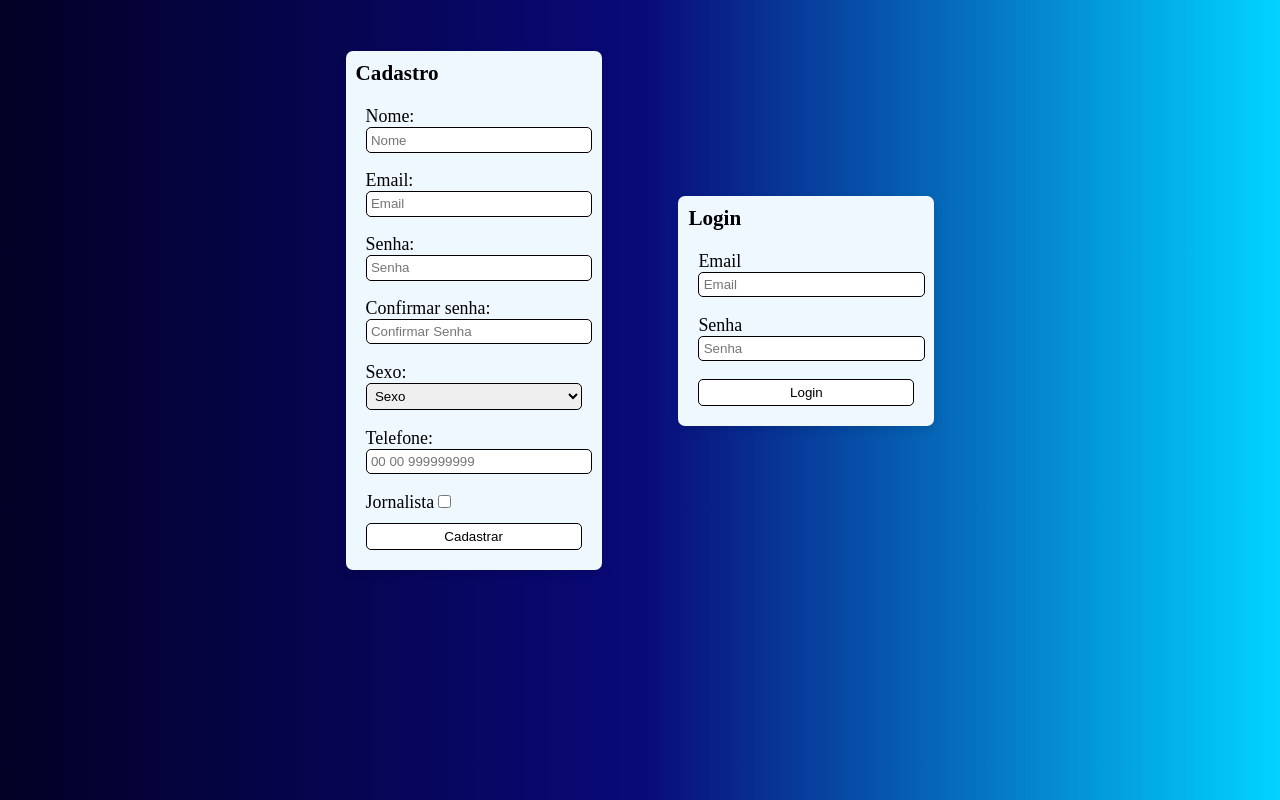
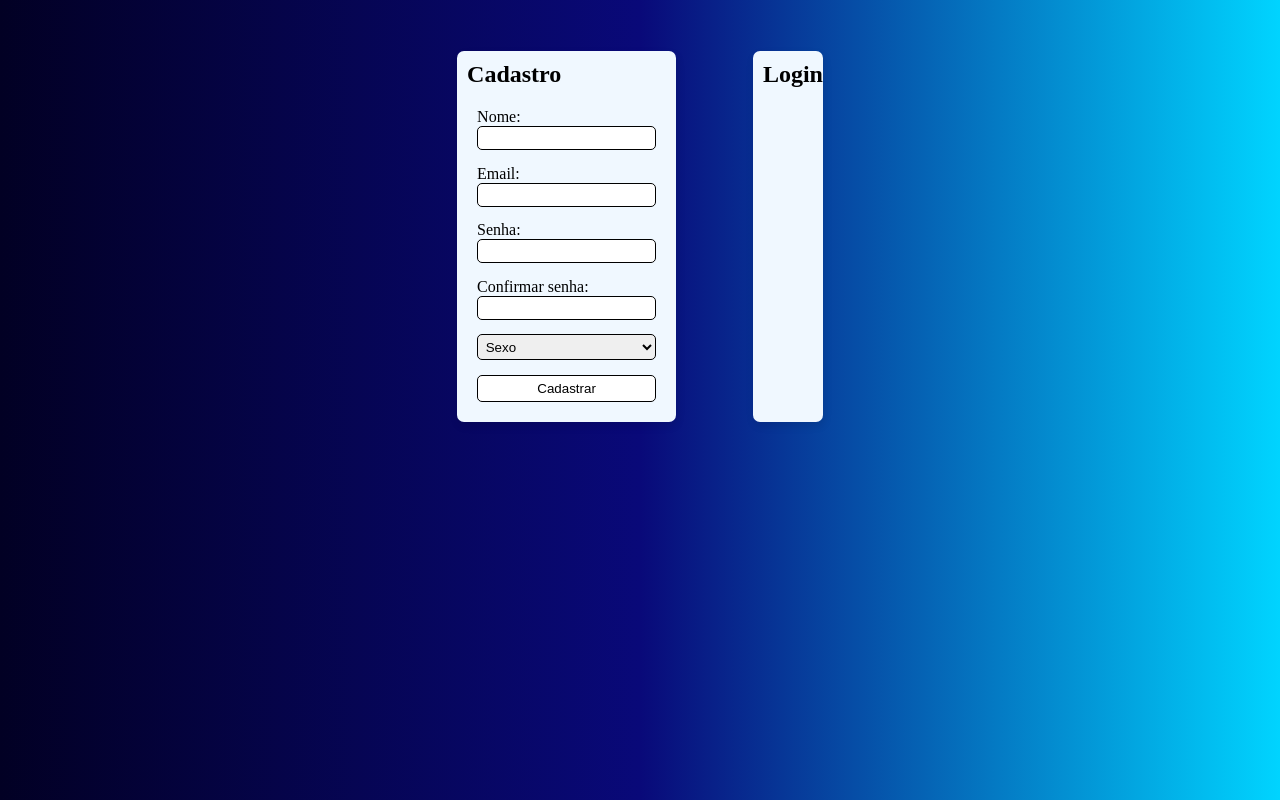
Before and after one commit to lencol-oxidavel/PP-2025, a PHP site: page /cadastrologin.php in a window 1280 px wide. Run offline with PHP 8.4, Linux system fonts and the light colour scheme.

Commit message:
Revert "tela de login e cadastro"
This reverts commit 91279d3616ed0bb640bf501050bd079cd5acf8cb.

```diff
--- a/assets/stylelogin.css
+++ b/assets/stylelogin.css
@@ -4,7 +4,6 @@
 }
 
 .containerr {
-    width: 100%;
     display: flex;
     justify-content: center;
 }
@@ -12,9 +11,7 @@ select {
     margin-bottom: 10px;
 }
 
-.input, .select {
-    width: 100%;
-    height: auto;
+input, select {
     margin-bottom: 8%;
     padding: 2%;
     border: 1px solid black;
@@ -25,28 +22,11 @@ select {
     flex-direction: column;
     padding: 20px;
 }
-
-label {
-    font-size: 1.4vw;
-}
-
-h2 {
-    font-size: 1.65vw;
+h2{
     padding-left: 10px;
     padding-top: 10px;
     font-style: normal;
 }
-
-@media (max-width: 650px) {
-    label {
-        font-size: 2.5vw;
-    }
-
-    h2 {
-        font-size: 2.5vw;
-    }
-}
-
 button {
     background-color: white;
     border-radius: 5px;
@@ -59,9 +39,7 @@ button {
 }
 
 .login, .cadastro {
-    display: flex;
-    flex-direction: column;
-    width: 20%;
+    width: auto;
     border-radius: 7px;
     box-shadow: 1px 4px 8px rgba(0, 0, 0, 0.1);
     background-color: aliceblue;
@@ -69,7 +47,6 @@ button {
 }
 .login {
     margin-left: 3%;
-    align-self: center;
 }
 
 .cadastro {
@@ -87,7 +64,3 @@ body {
     background: linear-gradient(
     90deg,rgba(2, 0, 36, 1) 0%, rgba(9, 9, 121, 1) 50%, rgba(0, 212, 255, 1) 100%);
 }
-
-.check {
-    margin-bottom: 5%;
-}
--- a/cadastrologin.php
+++ b/cadastrologin.php
@@ -11,43 +11,28 @@
 <div class="containerr">
     <div class="cadastro">
         <h2>Cadastro</h2>
-        <form class="cad-form" action="" method="">
+        <form class="cad-form" action="">
             <input type="hidden" name="">
             <label for="Nome">Nome: </label>
-            <input class="fradius input" type="text" name="Nome" placeholder="Nome" required>
+            <input class="fradius" type="text" name="Nome" required>
             <label for="Email">Email: </label>
-            <input class="fradius input" type="email" name="Email" placeholder="Email" required>
+            <input class="fradius" type="email" name="Email" required>
             <label for="Senha">Senha: </label>
-            <input class="fradius input" type="password" name="Senha" placeholder="Senha" required>
+            <input class="fradius" type="password" name="Senha" required>
             <label for="Conf">Confirmar senha:</label>
-            <input class="fradius input" type="password" name="Conf" placeholder="Confirmar Senha" required>
-            <label for="Sexo">Sexo: </label>
-            <select class="fradius select" name="Sexo">
+            <input class="fradius" type="password" name="Conf" required>
+            <select class="fradius" name="">
                 <option value="" selected disabled>Sexo</option>
                 <option value="F">Feminino</option>
                 <option value="M">Masculino</option>
             </select>
-            <label for="Telefone">Telefone: </label>
-            <input class="fradius input" type="tel" name="Telefone" pattern="[0-9]{00}[0-9]{2}-[0-9]{4-3}-[0-9]{2}-[0-9]{3}" placeholder="00 00 999999999" required>
-            <div class="check">
-                <label for="CheckJ">Jornalista</label>
-                <input type="checkbox" name="CheckJ" id="">
-            </div>
             <button class="button" type="submit"><span>Cadastrar</span></button>
         </form>
     </div>
 
     <div class="login">
         <h2>Login</h2>
-        <form class="log-form" action="" method="">
-            <label for="Email">Email</label>
-            <input class="fradius input" type="email" name="Email" placeholder="Email" required>
-            <label for="Senha">Senha</label>
-            <input class="fradius input" type="password" name="Senha" placeholder="Senha" required>
-            <button class="button" type="submit"><span>Login</span></button>
-
-
-        </form>
+        <form class="log-form" action=""></form>
     </div>
 </div>
 </body>
```
